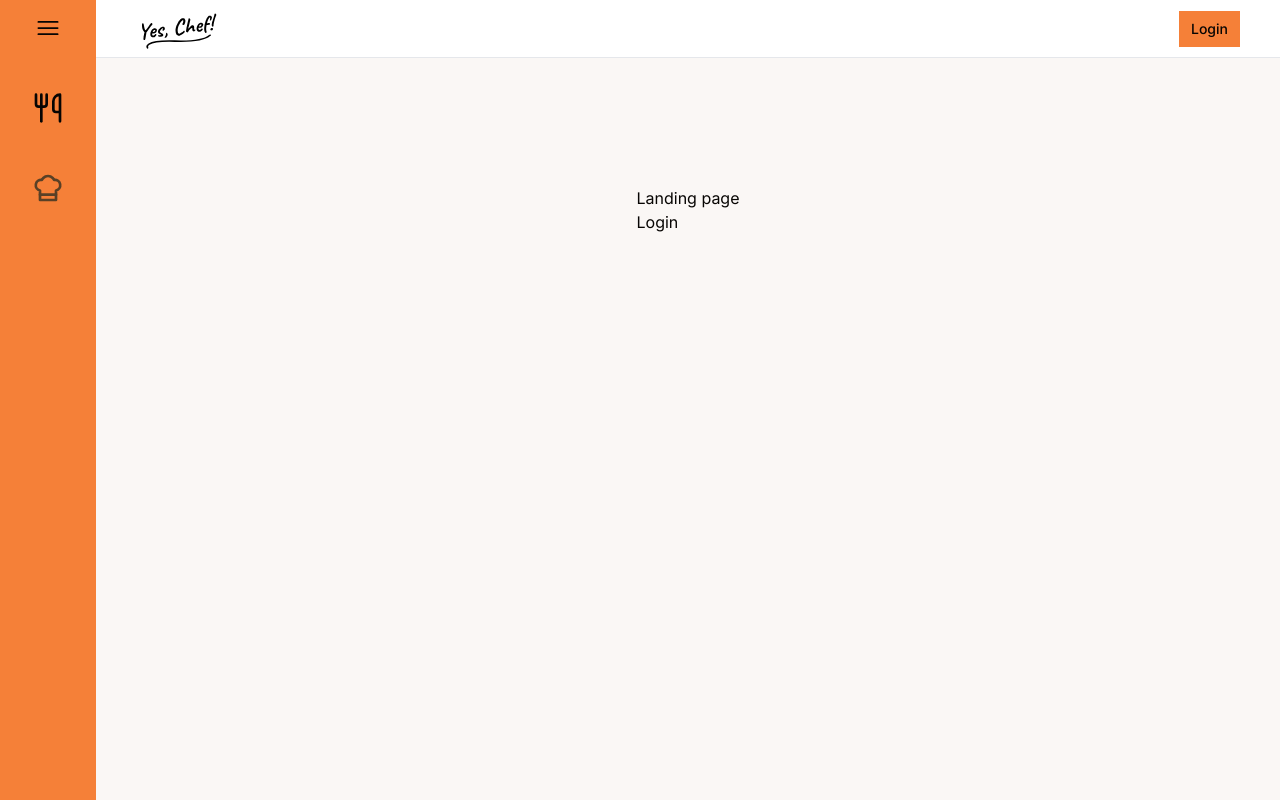
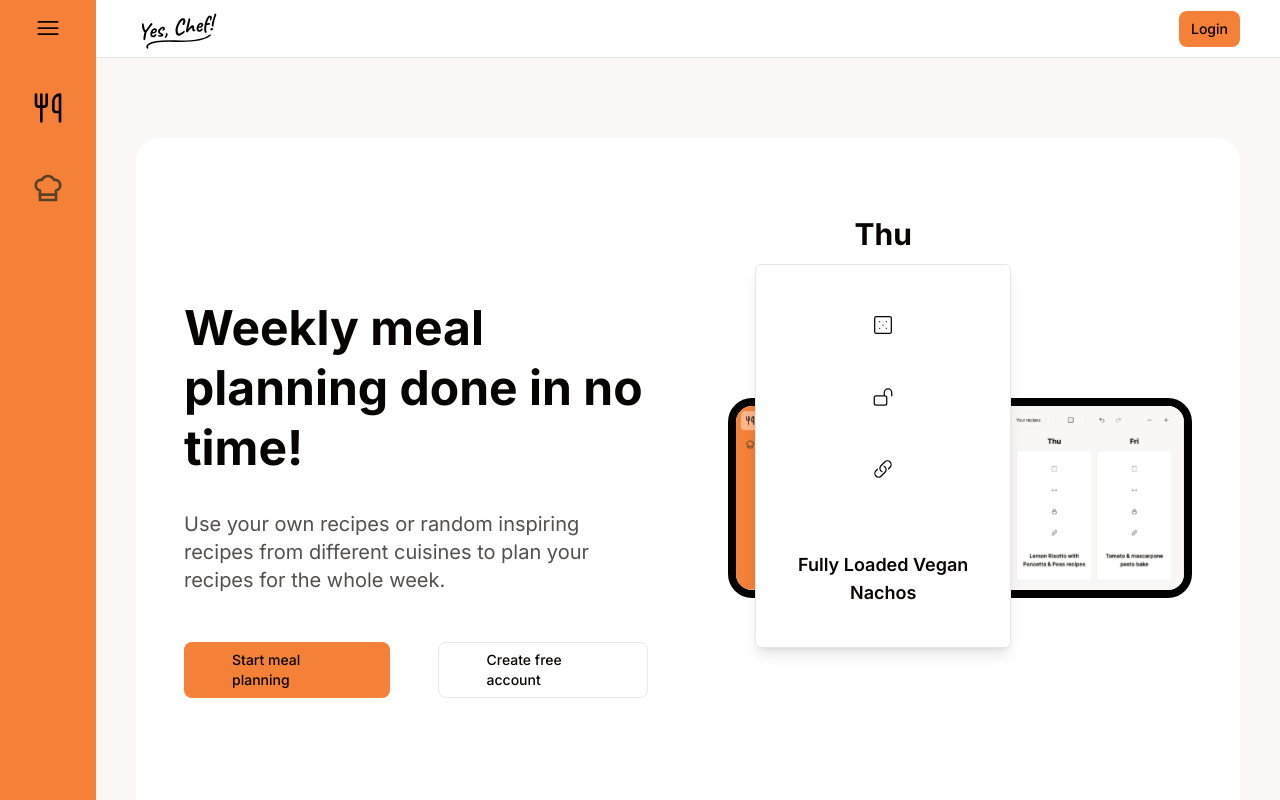
Before and after one commit to dominikjessen/yeschef, a Next.js app: page / in a window 1280 px wide. Shown: the top 800 px of the page. Built offline with nearby package versions, Linux system fonts and the light colour scheme; no server answers.

Commit message:
Landing page design

```diff
--- a/src/app/(with-nav)/page.tsx
+++ b/src/app/(with-nav)/page.tsx
@@ -1,24 +1,48 @@
-import { getServerSession } from 'next-auth/next';
-import { authOptions } from '@/app/api/auth/[...nextauth]/route';
 import Link from 'next/link';
+import Image from 'next/image';
+import HeroImage from '/public/HeroImage.svg';
+import DummyMealplanCard from '@/components/ui/DummyMealplanCard';
+
+// Starting at Sunday here for JS .getDay() indexing
+const weekdays = ['Sun', 'Mon', 'Tue', 'Wed', 'Thu', 'Fri', 'Sat'];
 
 export default async function Home() {
-  const session = await getServerSession(authOptions);
-
   return (
-    <main className="flex min-h-screen flex-col items-center justify-between p-24">
-      {session ? (
-        <div>
-          <h1>Home page</h1>
-          <p>{session.user?.email} is logged in</p>
-          <Link href="/api/auth/signout">Logout</Link>
+    <div className="my-12 py-40 px-12 grid grid-cols-1 md:grid-cols-2 gap-20 place-items-center bg-white rounded-3xl">
+      <div className="flex flex-col gap-8">
+        <h1 className="font-bold text-5xl leading-tight">Weekly meal planning done in no time!</h1>
+        <h2 className="text-xl text-foreground/70">
+          Use your own recipes or random inspiring recipes from different cuisines to plan your recipes for the whole week.
+        </h2>
+        <div className="flex gap-12 mt-4">
+          <Link
+            href="/mealplan"
+            role="button"
+            className="rounded-lg h-14 px-12 py-6 inline-flex items-center justify-center text-sm font-medium ring-offset-background transition-colors focus-visible:outline-none focus-visible:ring-2 focus-visible:ring-ring focus-visible:ring-offset-2 disabled:pointer-events-none disabled:opacity-50 bg-primary text-foreground hover:bg-primary/70"
+          >
+            Start meal planning
+          </Link>
+          <Link
+            href="/register"
+            className="rounded-lg h-14 px-12 py-6 border border-border hover:bg-primary hover:text-foreground inline-flex items-center justify-center text-sm font-medium ring-offset-background transition-colors focus-visible:outline-none focus-visible:ring-2 focus-visible:ring-ring focus-visible:ring-offset-2 disabled:pointer-events-none disabled:opacity-50"
+          >
+            Create free account
+          </Link>
         </div>
-      ) : (
-        <div>
-          <h1>Landing page</h1>
-          <Link href="/api/auth/signin">Login</Link>
-        </div>
-      )}
-    </main>
+      </div>
+      <div>
+        <span className="hidden md:block absolute top-[27%] left-[59%] w-64 font-bold text-3xl text-center z-20">
+          {weekdays[new Date().getDay()]}
+        </span>
+        <DummyMealplanCard className="hidden md:flex absolute top-[33%] left-[59%] w-64 h-96 shadow-lg z-20" />
+        <Image
+          src={HeroImage.src}
+          alt="Yes, Chef!'s main meal planning view"
+          width={HeroImage.width}
+          height={HeroImage.height}
+          className="border-8 border-black rounded-3xl z-10"
+        />
+      </div>
+    </div>
   );
 }
--- a/src/components/layout/SideNav.tsx
+++ b/src/components/layout/SideNav.tsx
@@ -185,7 +185,9 @@ export function SideNav({ session, headerClassName }: { session: Session | null;
             <path strokeLinecap="round" strokeLinejoin="round" d="M3.75 6.75h16.5M3.75 12h16.5m-16.5 5.25h16.5" />
           </svg>
         </Button>
-        <Image src={Logo.src} alt="Yes, Chef! Logo" width={Logo.width / 2.5} height={Logo.height / 2.5} />
+        <Link href="/">
+          <Image src={Logo.src} alt="Yes, Chef! Logo" width={Logo.width / 2.5} height={Logo.height / 2.5} />
+        </Link>
         {session ? (
           <AccountDropdown session={session} />
         ) : (
--- /dev/null
+++ b/src/components/ui/DummyMealplanCard.tsx
@@ -0,0 +1,134 @@
+'use client';
+
+import { Button } from '@/components/ui/button';
+import { cn } from '@/lib/utils';
+import { HTMLAttributes, useState } from 'react';
+import { Tooltip, TooltipContent, TooltipProvider, TooltipTrigger } from '@/components/ui/tooltip';
+import mockRecipes from '@/lib/mockRecipes.json';
+
+export default function DummyMealplanCard({ className }: HTMLAttributes<HTMLDivElement>) {
+  const [locked, setLocked] = useState(false);
+  const [randomizeOnCooldown, setRandomizeOnCooldown] = useState(false);
+  const [current, setCurrent] = useState(0);
+  const recipe = mockRecipes[current];
+
+  async function handleNewRecipeClicked() {
+    const randomExcluded = (min: number, max: number, excluded: number) => {
+      let n = Math.floor(Math.random() * (max - min) + min);
+      if (n >= excluded) {
+        n++;
+      }
+      return n;
+    };
+
+    setRandomizeOnCooldown(true);
+    setCurrent(randomExcluded(0, mockRecipes.length - 1, current));
+  }
+
+  return (
+    <div
+      className={cn(
+        'flex-col gap-8 py-10 px-4 rounded-md border shadow-sm bg-card text-card-foreground flex items-center cursor-default grow h-full w-full',
+        className
+      )}
+    >
+      <TooltipProvider>
+        <Tooltip>
+          <TooltipTrigger asChild>
+            <Button
+              variant="icon"
+              size="icon"
+              onClick={handleNewRecipeClicked}
+              onAnimationEnd={() => setRandomizeOnCooldown(false)}
+              disabled={locked || randomizeOnCooldown}
+              aria-label="Get new random recipe"
+              className={randomizeOnCooldown ? 'animate-rollDice' : ''}
+            >
+              <svg
+                xmlns="http://www.w3.org/2000/svg"
+                viewBox="0 0 24 24"
+                fill="none"
+                stroke="currentColor"
+                strokeWidth={1.5}
+                strokeLinecap="round"
+                strokeLinejoin="round"
+                className="h-5 w-5"
+              >
+                <rect className="h-5 w-5" x={2} y={2} rx="2" ry="2" />
+                <path d="M16 8h.01" />
+                <path d="M8 8h.01" />
+                <path d="M8 16h.01" />
+                <path d="M16 16h.01" />
+                <path d="M12 12h.01" />
+              </svg>
+            </Button>
+          </TooltipTrigger>
+          <TooltipContent>
+            <p>Randomize recipe</p>
+          </TooltipContent>
+        </Tooltip>
+      </TooltipProvider>
+
+      <TooltipProvider>
+        <Tooltip>
+          <TooltipTrigger asChild>
+            <Button variant="icon" size="icon" onClick={() => setLocked((prev) => !prev)} aria-label={locked ? `Unlock recipe` : `Lock recipe`}>
+              {locked ? (
+                <svg xmlns="http://www.w3.org/2000/svg" fill="none" viewBox="0 0 24 24" strokeWidth={1.5} stroke="currentColor" className="h-5 w-5">
+                  <path
+                    strokeLinecap="round"
+                    strokeLinejoin="round"
+                    d="M16.5 10.5V6.75a4.5 4.5 0 10-9 0v3.75m-.75 11.25h10.5a2.25 2.25 0 002.25-2.25v-6.75a2.25 2.25 0 00-2.25-2.25H6.75a2.25 2.25 0 00-2.25 2.25v6.75a2.25 2.25 0 002.25 2.25z"
+                  />
+                </svg>
+              ) : (
+                <svg xmlns="http://www.w3.org/2000/svg" fill="none" viewBox="0 0 24 24" strokeWidth={1.5} stroke="currentColor" className="h-5 w-5">
+                  <path
+                    strokeLinecap="round"
+                    strokeLinejoin="round"
+                    d="M13.5 10.5V6.75a4.5 4.5 0 119 0v3.75M3.75 21.75h10.5a2.25 2.25 0 002.25-2.25v-6.75a2.25 2.25 0 00-2.25-2.25H3.75a2.25 2.25 0 00-2.25 2.25v6.75a2.25 2.25 0 002.25 2.25z"
+                  />
+                </svg>
+              )}
+            </Button>
+          </TooltipTrigger>
+          <TooltipContent>
+            <p>{locked ? 'Unlock recipe' : 'Lock recipe'}</p>
+          </TooltipContent>
+        </Tooltip>
+      </TooltipProvider>
+
+      <div className="flex gap-2 lg:gap-4">
+        {recipe.url && (
+          <TooltipProvider>
+            <Tooltip>
+              <TooltipTrigger asChild>
+                <a
+                  href={recipe.url}
+                  target="_blank"
+                  aria-label="Go to recipe url"
+                  className="h-6 w-6 md:h-9 md:w-9 lg:h-10 lg:w-10 hover:bg-foreground/10 flex items-center justify-center rounded"
+                >
+                  <svg xmlns="http://www.w3.org/2000/svg" fill="none" viewBox="0 0 24 24" strokeWidth={1.5} stroke="currentColor" className="h-5 w-5">
+                    <path
+                      strokeLinecap="round"
+                      strokeLinejoin="round"
+                      d="M13.19 8.688a4.5 4.5 0 011.242 7.244l-4.5 4.5a4.5 4.5 0 01-6.364-6.364l1.757-1.757m13.35-.622l1.757-1.757a4.5 4.5 0 00-6.364-6.364l-4.5 4.5a4.5 4.5 0 001.242 7.244"
+                    />
+                  </svg>
+                </a>
+              </TooltipTrigger>
+              <TooltipContent>
+                <p>Go to recipe</p>
+              </TooltipContent>
+            </Tooltip>
+          </TooltipProvider>
+        )}
+      </div>
+
+      <h3 className="font-semibold text-center pt-3 mt-auto line-clamp-3 text-sm xl:text-lg" title={recipe.name}>
+        {recipe.name}
+      </h3>
+    </div>
+  );
+}
--- a/src/components/ui/button.tsx
+++ b/src/components/ui/button.tsx
@@ -4,13 +4,13 @@ import { cva, type VariantProps } from 'class-variance-authority';
 import { cn } from '@/lib/utils';
 
 const buttonVariants = cva(
-  'inline-flex items-center justify-center text-sm font-medium ring-offset-background transition-colors focus-visible:outline-none focus-visible:ring-2 focus-visible:ring-ring focus-visible:ring-offset-2 disabled:pointer-events-none disabled:opacity-50',
+  'rounded-lg inline-flex items-center justify-center text-sm font-medium ring-offset-background transition-colors focus-visible:outline-none focus-visible:ring-2 focus-visible:ring-ring focus-visible:ring-offset-2 disabled:pointer-events-none disabled:opacity-50',
   {
     variants: {
       variant: {
         default: 'bg-primary text-foreground hover:bg-primary/70',
         destructive: 'bg-destructive text-foreground hover:bg-destructive/90',
-        outline: 'border border-input hover:bg-primary hover:text-foreground',
+        outline: 'border border-border hover:bg-primary hover:text-foreground',
         secondary: 'bg-secondary text-foreground hover:bg-secondary/80',
         text: 'text-primary hover:text-primary/70',
         link: 'text-primary underline-offset-4 hover:underline',
--- /dev/null
+++ b/src/lib/mockRecipes.json
@@ -0,0 +1,30 @@
+[
+  {
+    "name": "Fully Loaded Vegan Nachos",
+    "url": "https://www.seriouseats.com/ultimate-fully-loaded-vegan-nachos-recipe-food-lab-vegan-experience"
+  },
+  {
+    "name": "Singapore Noodles",
+    "url": "https://www.recipetineats.com/singapore-noodles/"
+  },
+  {
+    "name": "Chopped Cheese Sandwich",
+    "url": "https://www.ethanchlebowski.com/cooking-techniques-recipes/italian-chopped-cheese-w-calabrian-mayo"
+  },
+  {
+    "name": "Boeuf Bourguignon",
+    "url": "https://cafedelites.com/beef-bourguignon/"
+  },
+  {
+    "name": "Farfalle Pesto Pasta",
+    "url": "https://www.gazoakleychef.com/recipes/zingy-farfalle-pesto-pasta"
+  },
+  {
+    "name": "Eggplant Parmigiana",
+    "url": "https://www.notanothercookingshow.tv/post/eggplant-parmigiana"
+  },
+  {
+    "name": "Beef Bulgogi",
+    "url": "https://aaronandclaire.com/bulgogi-korean-bbq-beef/"
+  }
+]
```
Also changed, not shown: public/HeroImage.svg (added).
